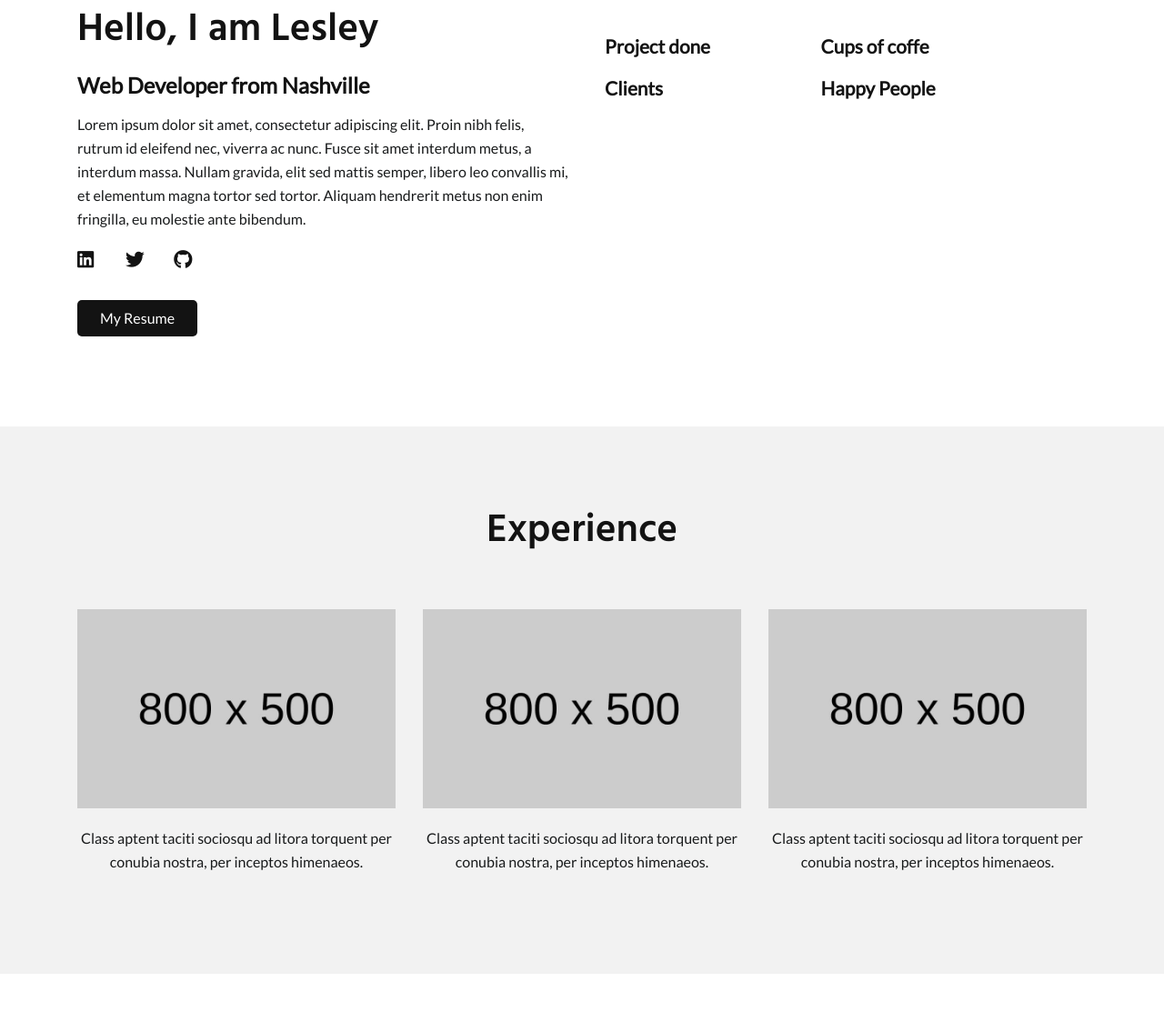
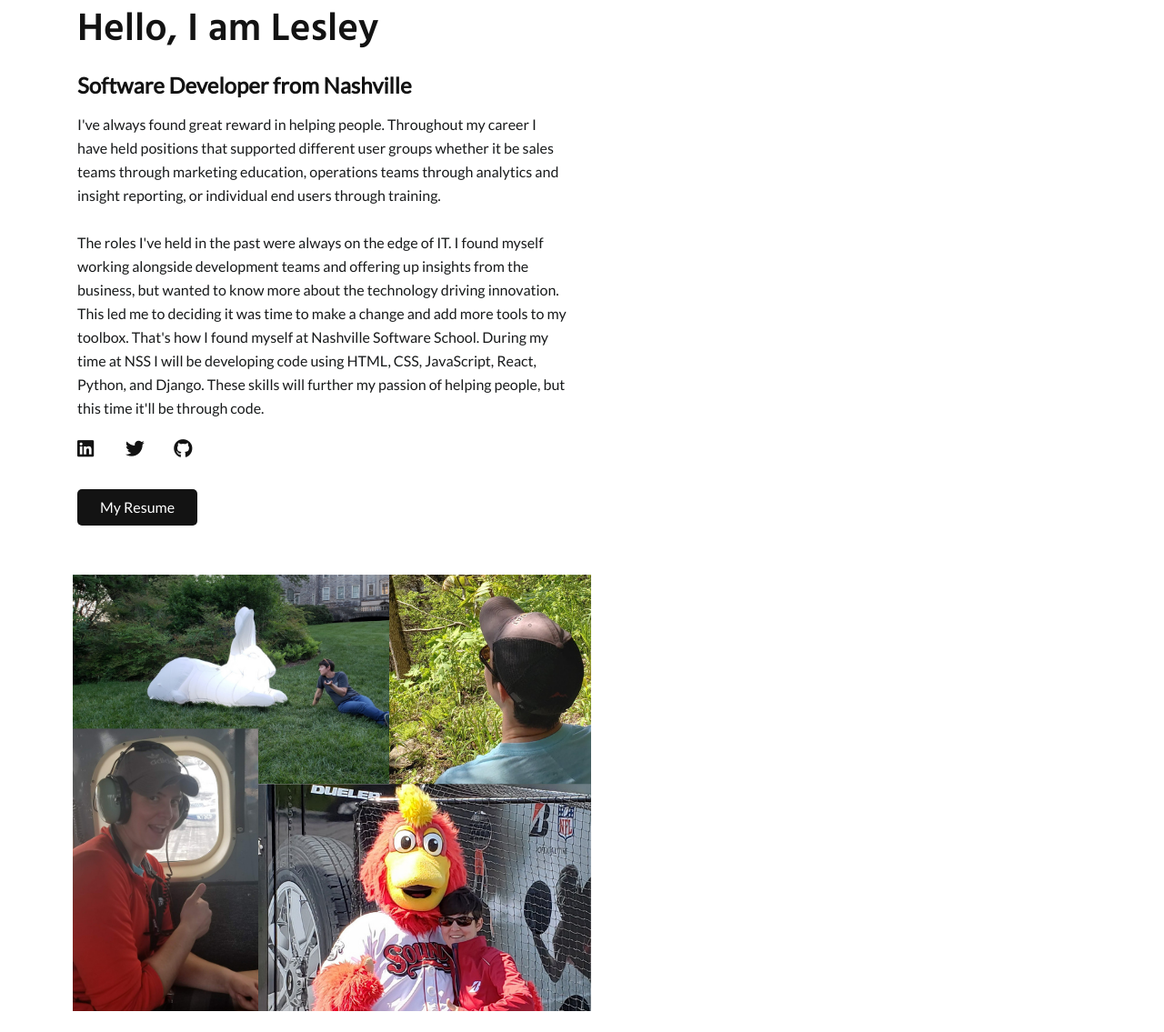
Before and after one commit to laboyd001/personal-website, a plain HTML site: page index.html in a window 1280 px wide. Shown: the part 940-2075 px from the top of the page at 91% size. Drawn offline with nearby package versions, Linux system fonts and the light colour scheme.

Commit message:
added bio text and photo

```diff
--- a/assets/css/style.css
+++ b/assets/css/style.css
@@ -600,7 +600,13 @@ body {
 
 .facts {
 	float: right;
-	margin-top: 30px;
+	margin-top: 50px;
+}
+
+.about-pic{
+	min-width: 400px;
+	/* max-width: 540px; */
+	width: 100%;
 }
 
 .count-item {
@@ -627,7 +633,7 @@ body {
 /* 07. SKILLS
 =================================================*/
 
-#skills {
+/* #skills {
 	padding: 95px 0 50px;
 	background: #f2f2f2;
 }
@@ -674,7 +680,7 @@ body {
 }
 
 .color-heading {
-	color: #131313 !important;
+	color: #131313 !important; */
 }
 
 /* 08. PORTFOLIO
--- a/assets/js/main.js
+++ b/assets/js/main.js
@@ -8,7 +8,6 @@
   05. HOME ARROW DOWN
   06. SMOTH SCROLL
   07. PORTFOLIO FILTER IMAGE
-  08. TESTIMONIAL SLIDER
   09. ANIMATION EFFECT
 */
 
@@ -109,15 +108,6 @@
 		$('#port-image').mixItUp();
 
 
-		/* 08. TESTIMONIAL SLIDER
-		==================================================*/
-
-		$('.flexslider').flexslider({
-			animation: "fade",
-			directionNav: false
-		});
-
-
 		/* 09. ANIMATION EFFECT
 		==================================================*/
 
--- a/index.html
+++ b/index.html
@@ -67,7 +67,7 @@
 					<a class="nav-link smoth-scroll" href="#portfolio">Portfolio</a>
 				</li>
 				<li class="nav-item">
-					<a class="nav-link smoth-scroll" href="#tech-icons">Technologies</a>
+					<a class="nav-link smoth-scroll" href="#tech">Technologies</a>
 				</li>
 				<li class="nav-item">
 					<a class="nav-link smoth-scroll" href="#contact">Contact</a>
@@ -110,12 +110,10 @@
 			<div class="row">
 				<div class="description col-md-6 col-sm-4 col-xs-12">
 					<h2>Hello, I am Lesley</h2>
-					<h4>Web Developer from Nashville</h4>
-					<p>Lorem ipsum dolor sit amet, consectetur adipiscing elit. Proin nibh felis, rutrum id eleifend nec, viverra ac
-						nunc.
-						Fusce sit amet interdum metus, a interdum massa. Nullam gravida, elit sed mattis semper, libero leo convallis mi,
-						et
-						elementum magna tortor sed tortor. Aliquam hendrerit metus non enim fringilla, eu molestie ante bibendum.
+					<h4>Software Developer from Nashville</h4>
+					<p>I've always found great reward in helping people. Throughout my career I have held positions that supported different user groups whether it be sales teams through marketing education, operations teams through analytics and insight reporting, or individual end users through training.
+					<br><br>
+					The roles I've held in the past were always on the edge of IT.  I found myself working alongside development teams and offering up insights from the business, but wanted to know more about the technology driving innovation. This led me to deciding it was time to make a change and add more tools to my toolbox. That's how I found myself at Nashville Software School. During my time at NSS I will be developing code using HTML, CSS, JavaScript, React, Python, and Django. These skills will further my passion of helping people, but this time it'll be through code.
 					</p>
 
 					<ul class="social-icons">
@@ -132,38 +130,20 @@
 					</p>
 				</div>
 
-				<div class="facts col-md-5 col-sm-5 col-xs-12">
+				<!-- About Section Right Side Start -->
+				<div class="facts">
 					<div class="row">
 
-						<div class="col-md-6 col-sm-6 col-xs-6">
+						<div class="col-md-12 col-sm-12 col-xs-12">
 							<div class="count-item">
-
-								<div class="count-name-intro">Project done</div>
-							</div>
-						</div>
-
-						<div class="col-md-6 col-sm-6 col-xs-6">
-							<div class="count-item">
-
-								<div class="count-name-intro">Cups of coffe</div>
-							</div>
-						</div>
-
-						<div class="col-md-6 col-sm-6 col-xs-6">
-							<div class="count-item">
-
-								<div class="count-name-intro">Clients</div>
-							</div>
-						</div>
-
-						<div class="col-md-6 col-sm-6 col-xs-6">
-							<div class="count-item">
-								<div class="count-name-intro">Happy People</div>
+										<img src="assets/img/me_collage1.png" class="about-pic" alt="Lesley">
 							</div>
 						</div>
 
 					</div>
 				</div>
+		<!-- About Section Right Side End -->
+
 			</div>
 		</div>
 	</section>
```
Also changed, not shown: assets/img/me_collage1.png (added).
